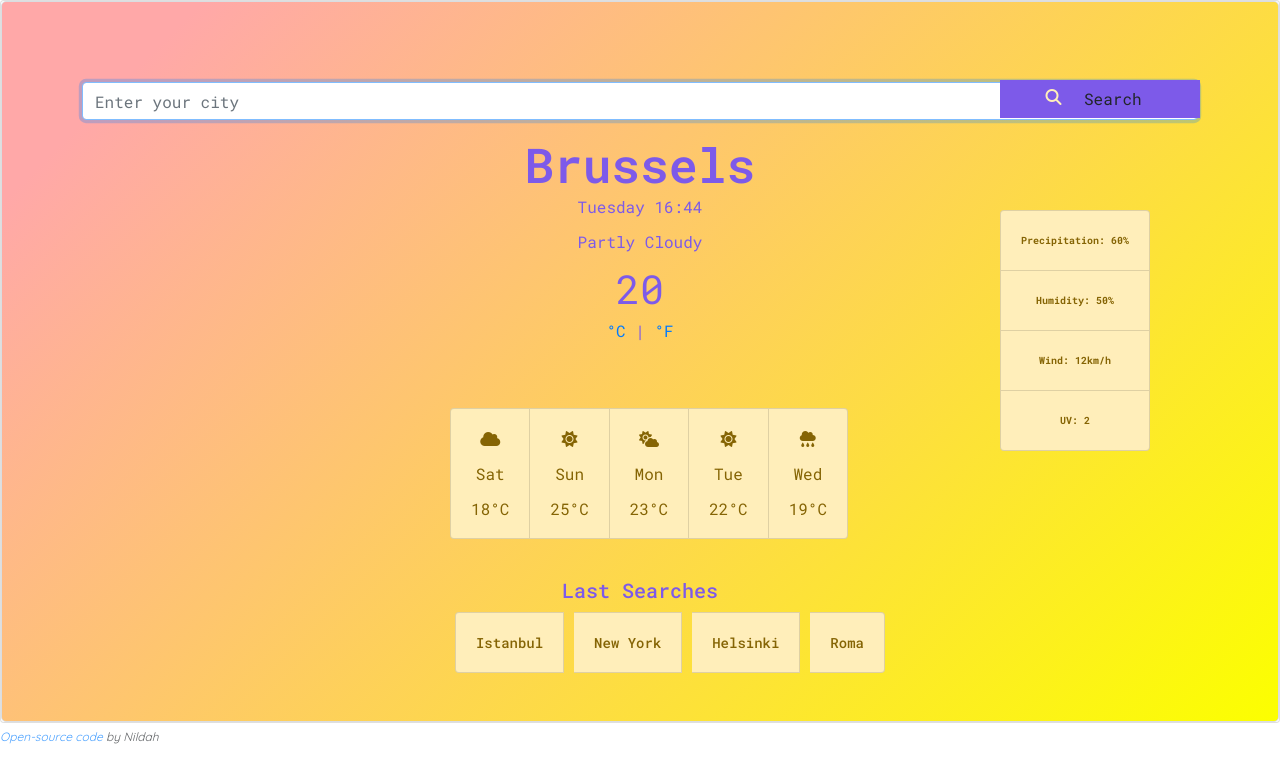
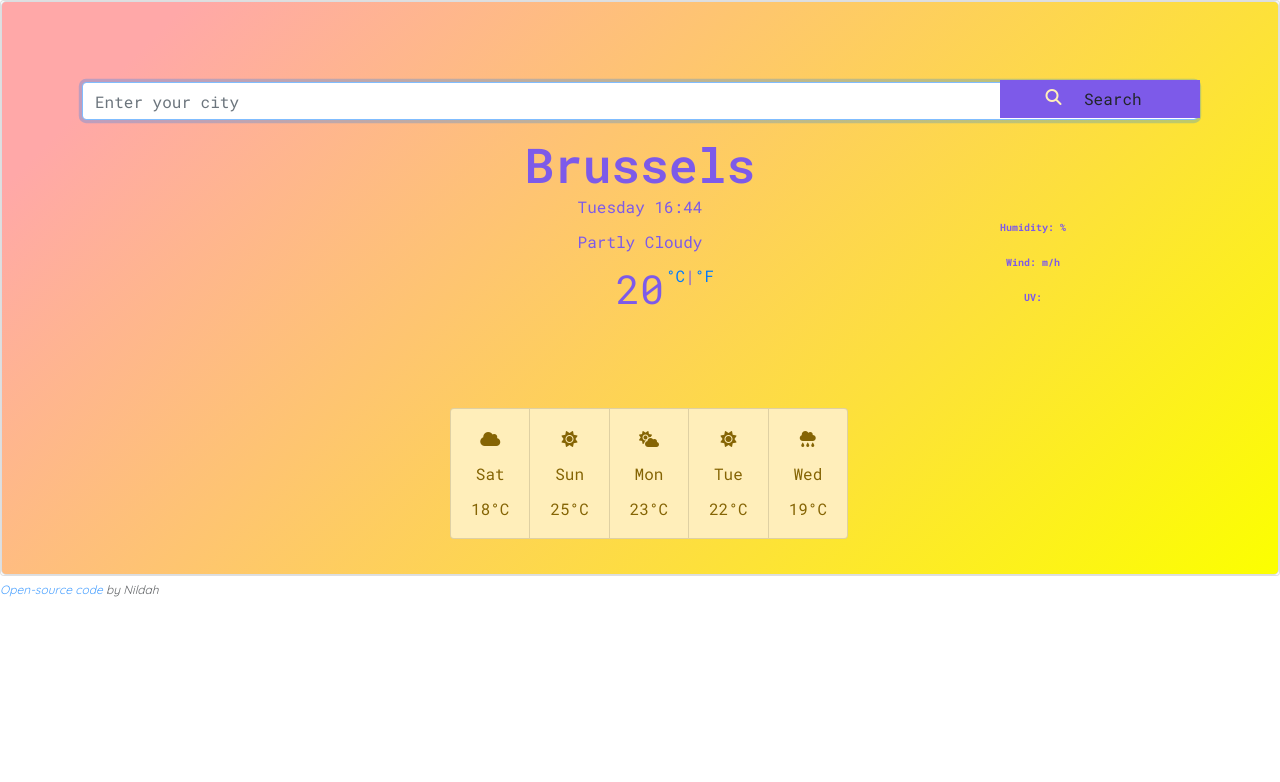
Before and after one commit to Nildah/my-shecodes-weather-app, a plain HTML site: page index.html in a window 1280 px wide. Drawn offline with nearby package versions, Linux system fonts and the light colour scheme.

Commit message:
styled temperature section

```diff
--- a/index.html
+++ b/index.html
@@ -49,24 +49,19 @@
             Partly Cloudy
           </li>
         </ul>
-
         <div>
-        <span class="temperature" id="temperature">20 </span>
-        <span class="units">
-                  <a href="#" id="celsius-link">°C</a> |
-                  <a href="#" id="fahrenheit-link">°F</a>
-                </span>
+          <div class="flexbox">
+            <span class="temperature" id="temperature">20</span>
+              <span class="units">
+                <a href="#" id="celsius-link">°C</a>|<a href="#" id="fahrenheit-link">°F</a>
+              </span>
+          </div>
         </div>
         <div class="feature">
-          <ul class="list-group-md">
-            <li class="list-group-item list-group-item-warning">
-              Precipitation: 60%
-            </li>
-            <li class="list-group-item list-group-item-warning">
-              Humidity: 50%
-            </li>
-            <li class="list-group-item list-group-item-warning">Wind: 12km/h</li>
-            <li class="list-group-item list-group-item-warning">UV: 2</li>
+          <ul>
+            <li>Humidity: <span id="humidity"></span>%</li>
+            <li>Wind: <span id="wind"></span> m/h</li>
+            <li>UV: <span id="UV"></span></li>
           </ul>
         </div>
         <div class="text-center weather">
@@ -98,18 +93,7 @@
             </li>
           </ul>
         </div>
-         <br>
-          <h4>
-            Last Searches
-            <div class="last-searches">
-            <ul class="list-group list-group-horizontal-sm">
-              <li class="list-group-item list-group-item-warning">Istanbul</li>
-              <li class="list-group-item list-group-item-warning">New York</li>
-              <li class="list-group-item list-group-item-warning">Helsinki</li>
-              <li class="list-group-item list-group-item-warning">Roma</li>
-            </ul>
-          </h4>
-        </div>
+      </div>
       </div>
         <small class="coded">
           <a
--- a/src/style.css
+++ b/src/style.css
@@ -96,3 +96,9 @@ li {
 .city {
   padding: 60px 60px 5px 60px;
 }
+.units {
+  position: relative;
+  font-size: 16px;
+  top: -55px;
+  right: -50px;
+}
```
